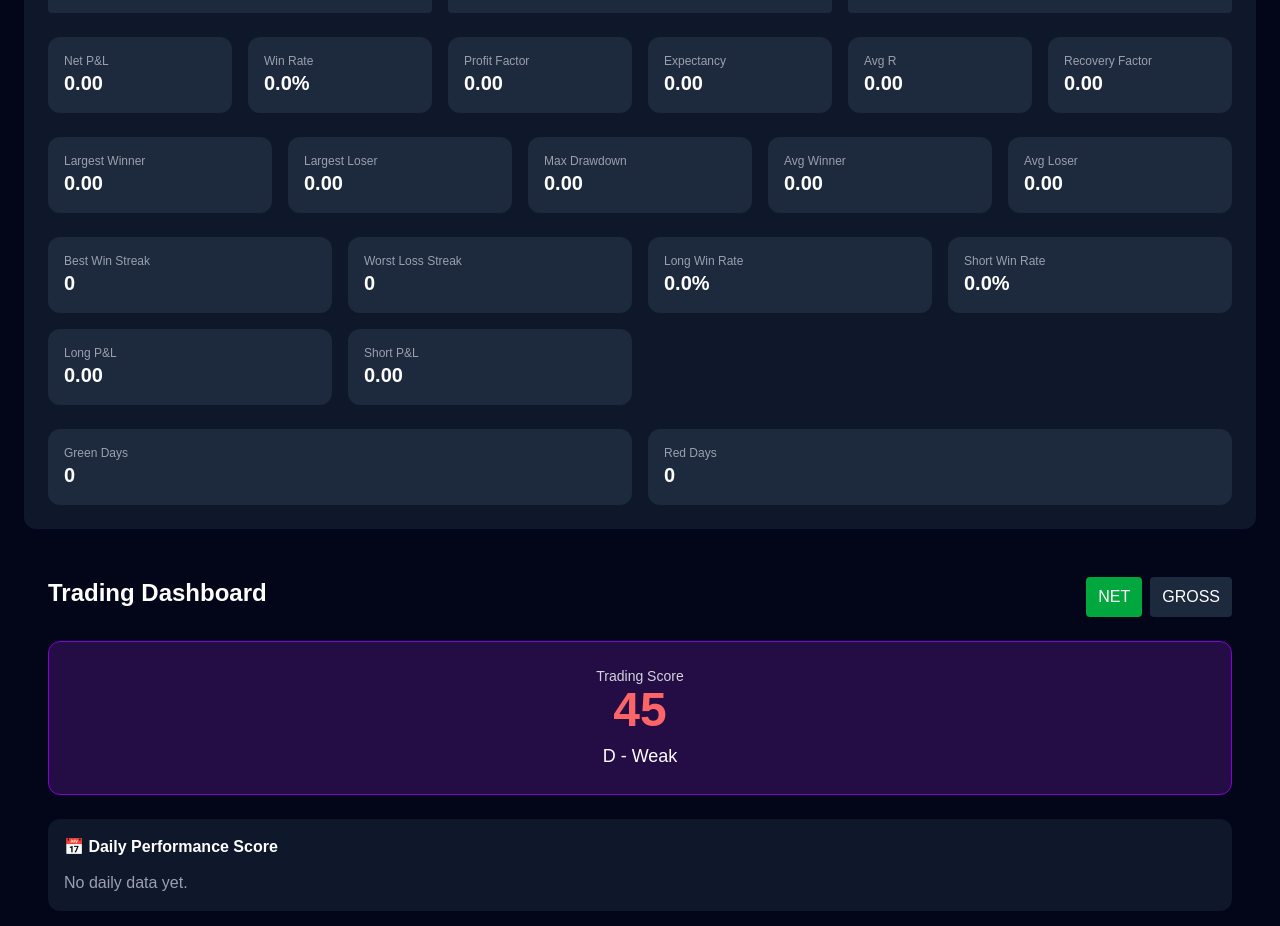
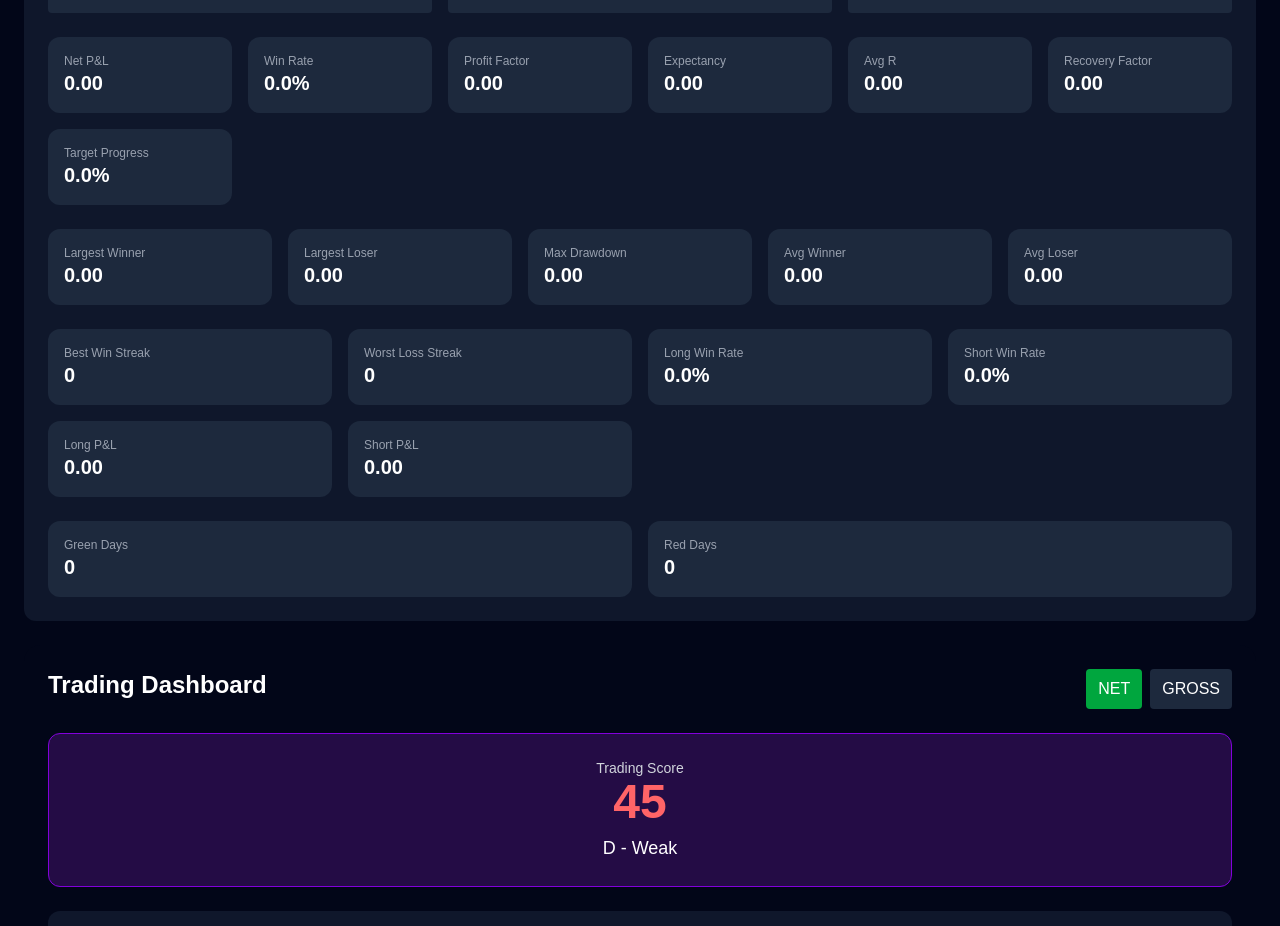
Before and after one commit to jorgemancipe/trading-journal, a Next.js app: page /trades in a window 1280 px wide. Shown: the part 1342-2268 px from the top of the page. Built offline with nearby package versions, Linux system fonts and the light colour scheme.

Commit message:
Add target progress metric

```diff
--- a/app/trades/RiskPanel.tsx
+++ b/app/trades/RiskPanel.tsx
@@ -207,7 +207,10 @@ export default function RiskPanel() {
       drawdown > 0
         ? netPnL / drawdown
         : 0;
-
+      const profitTargetProgress =
+  profitTarget > 0
+    ? (netPnL / profitTarget) * 100
+    : 0;
     let greenDays = 0;
     let redDays = 0;
 
@@ -242,6 +245,7 @@ export default function RiskPanel() {
       longWinRate,
       shortWinRate,
       longTrades,
+      profitTargetProgress,
       shortTrades,
       longPnL,
       shortPnL,
@@ -350,7 +354,10 @@ export default function RiskPanel() {
           label="Recovery Factor"
           value={stats.recoveryFactor.toFixed(2)}
         />
-
+        <Metric
+          label="Target Progress"
+          value={`${stats.profitTargetProgress.toFixed(1)}%`}
+        />
       </div>
 
       <div className="grid grid-cols-2 md:grid-cols-5 gap-4">
```
